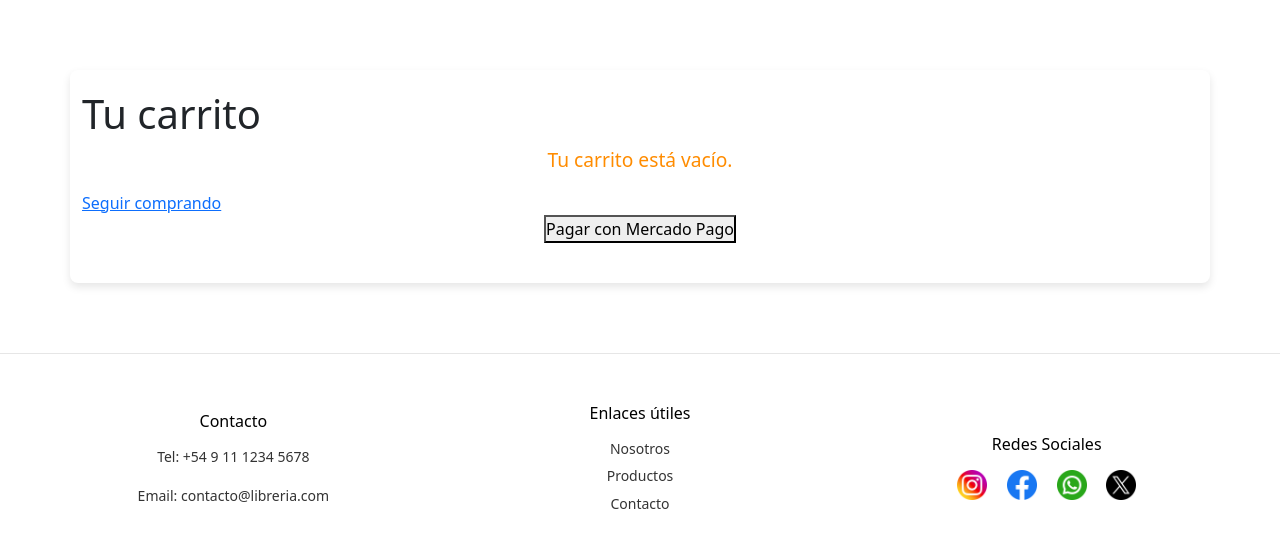
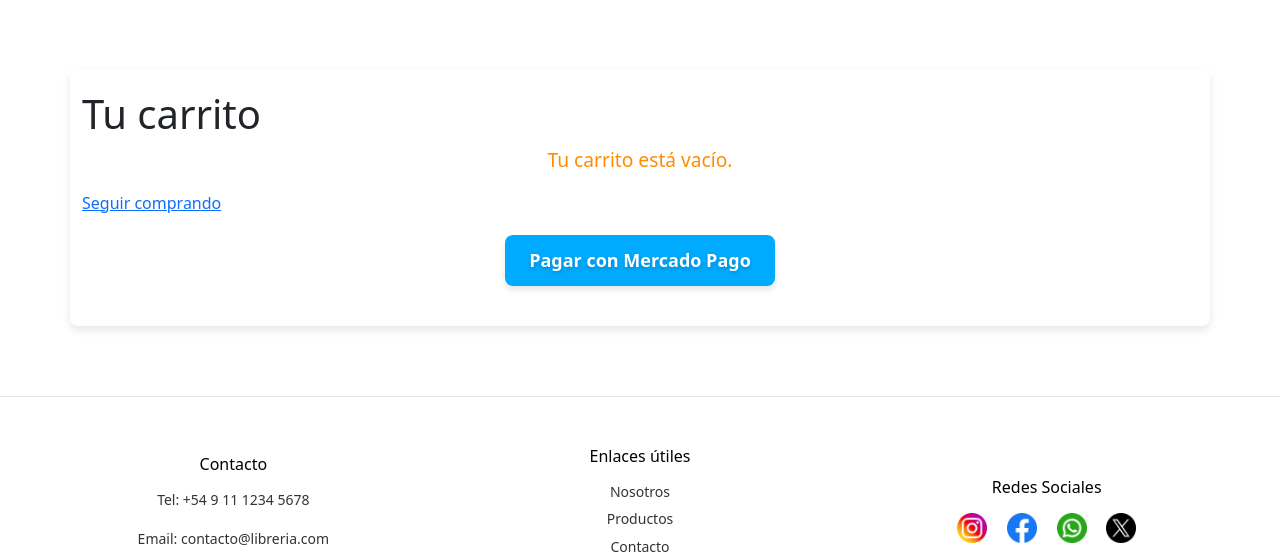
Before and after one commit to abigc23/E-commerce, a Django app: page /carrito/ in a window 1280 px wide. Shown: the part 101-656 px from the top of the page. Run offline with Django 5.2, Linux system fonts and the light colour scheme; data comes from the database, SQL or seed files in the repository; both versions use the stored data as it was after the commit.

Commit message:
diseño de carrito

```diff
--- a/App/static/css/style.css
+++ b/App/static/css/style.css
@@ -618,12 +618,37 @@ form input:focus, form textarea:focus {
     background-color: #27ae60;
 }
 /* Contenedor de pago */
-.row {
+.pago {
     display: flex;
     justify-content: center;
     margin: 20px 0;
 }
 
-.col-12 {
+.pago2 {
     text-align: center;
 }
+.pago-3 {
+    background-color: #00aaff;
+    color: #fff;
+    border: none;
+    padding: 12px 24px;
+    font-size: 18px;
+    font-weight: bold;
+    cursor: pointer;
+    border-radius: 8px;
+    transition: background-color 0.3s, transform 0.2s;
+    display: inline-block;
+    text-shadow: 0 2px 4px rgba(0, 0, 0, 0.2);
+    box-shadow: 0 4px 6px rgba(0, 0, 0, 0.1);
+}
+
+.pago-3:hover {
+    background-color: #0088cc;
+    transform: scale(1.05);
+}
+
+.pago-3:active {
+    background-color: #006699;
+    transform: scale(1);
+    box-shadow: 0 2px 4px rgba(0, 0, 0, 0.1);
+}
--- a/App/templates/carrito/carrito.html
+++ b/App/templates/carrito/carrito.html
@@ -31,12 +31,13 @@
         <p class="subtitle">Tu carrito está vacío.</p>
     {% endif %}
     <a href="{% url 'home' %}" class="link">Seguir comprando</a>
-    <div class="row">
-        <div class="col-12">
+    <div class="pago">
+        <div class="pago2">
             <a href="{{ payment_url }}" target="_blank">
-                <button class="button">Pagar con Mercado Pago</button>
+                <button class="pago-3">Pagar con Mercado Pago</button>
             </a>
         </div>
     </div>
+
 </div>
 {% endblock %}
```
Also changed, not shown: db.sqlite3.
